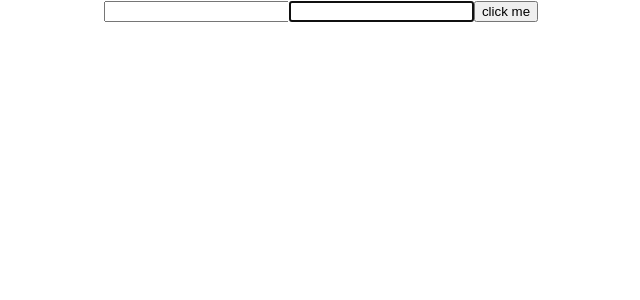
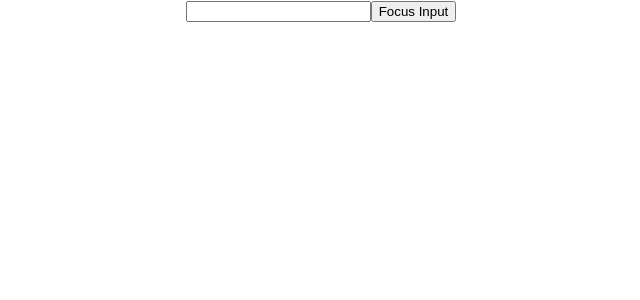
Before and after one commit to DKSingh02/Learn_React, a React (Create React App) app: page / in a window 1280 px wide. Shown: the top 300 px of the page, without its empty margins (319-959 px from the left). Built offline with nearby package versions, Linux system fonts and the light colour scheme.

Commit message:
React ref parent child example

```diff
--- a/src/App.js
+++ b/src/App.js
@@ -3,7 +3,7 @@ import LifecycleOne from './react-lifecycles/components/react-lifecycle-one';
 import { WelcomeClassComponent, WelcomeFunctionComponent } from './react-props/components';
 import { GreetingFromClassComponent, GreetingFromFunctionalComponent } from './react-conditions/components';
 import { FruitListClassComponent, FruitListFunctionalComponent } from './rendering-lists/index';
-import { RefExampleComponent } from './react-refs';
+import { RefExampleComponent, RefParentComponent } from './react-refs';
 
 function App() {
   return (
@@ -14,7 +14,8 @@ function App() {
       {/* <GreetingFromClassComponent name='Diwakar' isLoggedIn={true} /> */}
       {/* <GreetingFromFunctionalComponent name='Diwakar' isLoggedIn={true} /> */}
       {/* <FruitListFunctionalComponent /> */}
-      <RefExampleComponent />
+      {/* <RefExampleComponent /> */}
+      <RefParentComponent />
     </div>
   );
 }
--- /dev/null
+++ b/src/react-refs/components/ref-child.component.js
@@ -0,0 +1,22 @@
+import React, { Component } from 'react'
+
+class RefChildComponent extends Component {
+
+  constructor(props) {
+    super(props)
+    this.inputRef = React.createRef()
+  }
+
+  focusInput() {
+    this.inputRef.current.focus()
+  }
+
+
+  render() {
+    return (
+      <input type="text" ref={this.inputRef}></input>
+    )
+  }
+}
+
+export default RefChildComponent
--- /dev/null
+++ b/src/react-refs/components/ref-parent.component.js
@@ -0,0 +1,25 @@
+import React, { Component } from 'react'
+import RefChildComponent from './ref-child.component';
+
+class RefParentComponent extends Component {
+  constructor(props) {
+    super(props)
+    this.componentRef = React.createRef()
+  }
+
+  clickHandler = () => {
+    console.log(this.componentRef.current)
+    this.componentRef.current.focusInput()
+  }
+
+  render() {
+    return (
+      <div>
+        <RefChildComponent ref={this.componentRef}></RefChildComponent>
+        <button onClick={this.clickHandler}>Focus Input</button>
+      </div>
+    )
+  }
+}
+
+export default RefParentComponent
--- a/src/react-refs/index.js
+++ b/src/react-refs/index.js
@@ -1,3 +1,5 @@
 import RefExampleComponent from './components/ref-example.component';
+import RefParentComponent from './components/ref-parent.component';
+import RefChildComponent from './components/ref-child.component';
 
-export { RefExampleComponent };
+export { RefExampleComponent, RefParentComponent, RefChildComponent };
```
